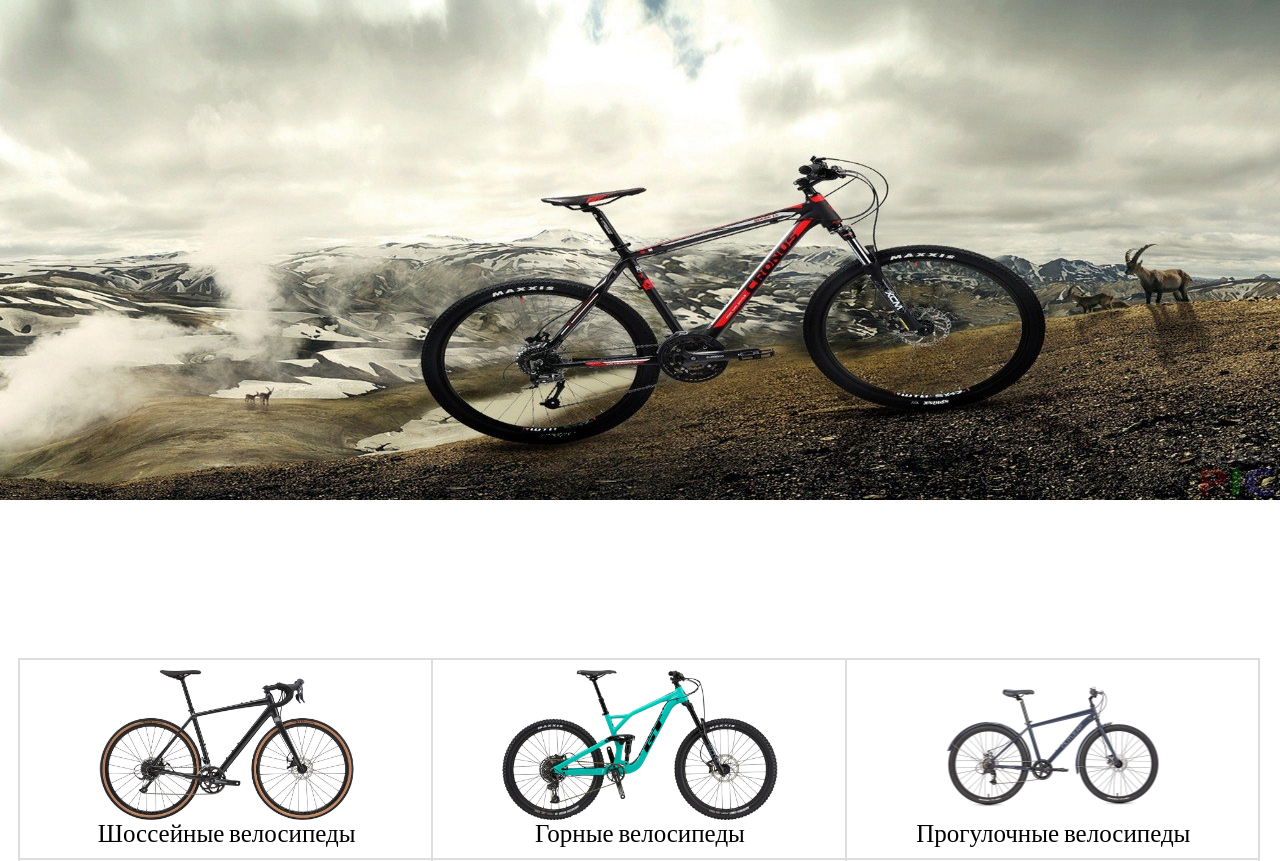
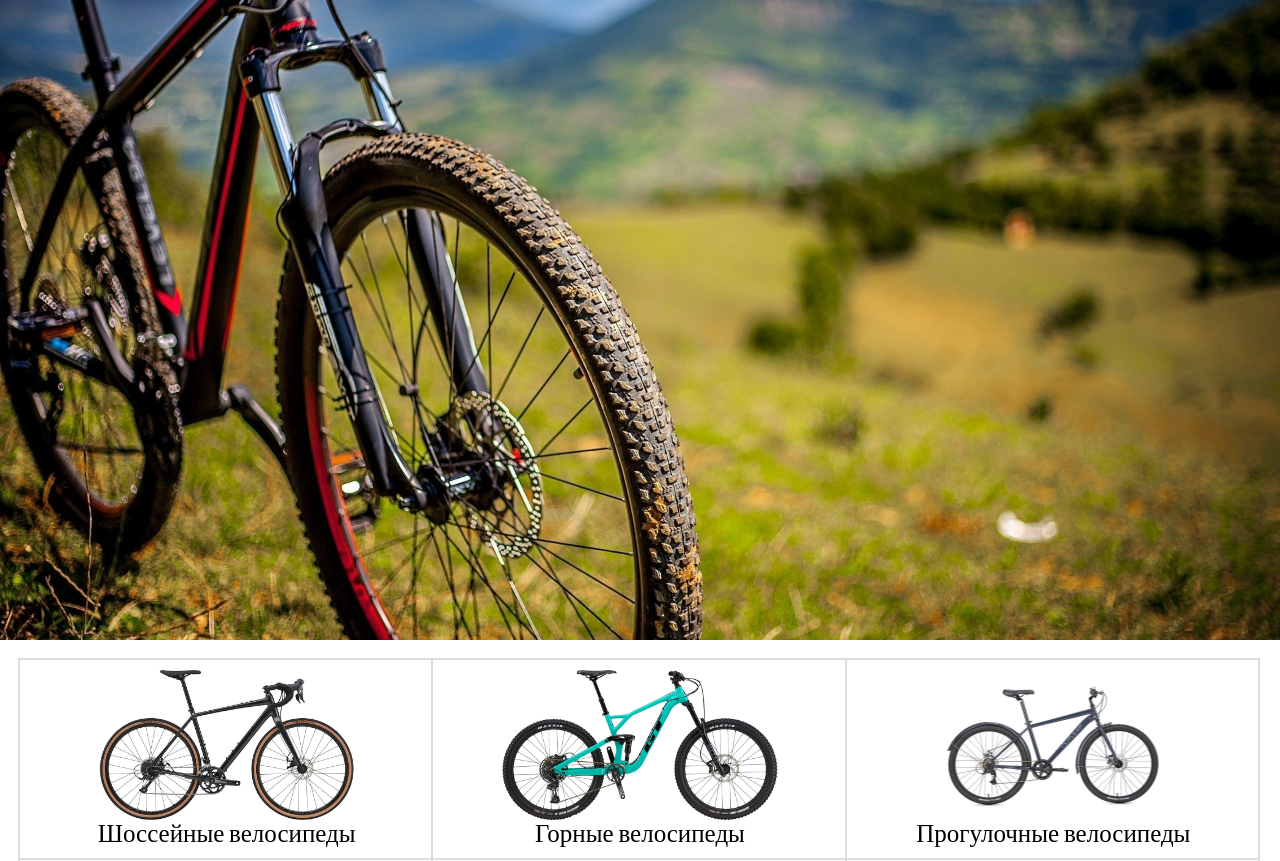
Before and after one commit to VexOlmer/BikeCatalog, a PHP site: page /BikeCatalog/Main.php in a window 1280 px wide. Shown: the part 81-942 px from the top of the page. Run offline with PHP 8.4, Linux system fonts and the light colour scheme.

Commit message:
New image fon main page

```diff
--- a/Main.php
+++ b/Main.php
@@ -7,9 +7,7 @@
 ?>
 
 <div class="wrapper">
-    <!-- <h1 class="Perfect_bike">
-        Выбери идеальный велосипед
-    </h1> -->
+
 </div>
 
 <div class="conteiner">
--- a/static/css/style.css
+++ b/static/css/style.css
@@ -261,9 +261,9 @@ body{
     display: block;
     width: 100%;
     height: 80vh;
-    padding-bottom: 20px;
     background: url('../img/main_page/bike_background.jpg') no-repeat;
-    background-size: 100% 500px;
+    /* background-size: 100% auto; */
+    background-size: cover;
 }
 .card{
     background: #ffffff;
```
Also changed, not shown: static/img/main_page/bike_background.jpg.
